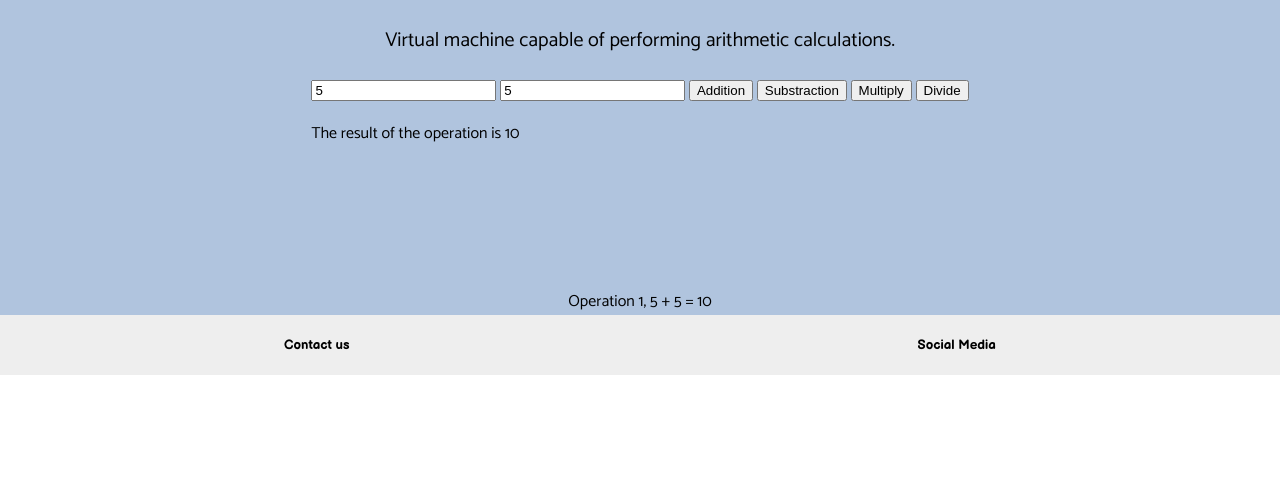
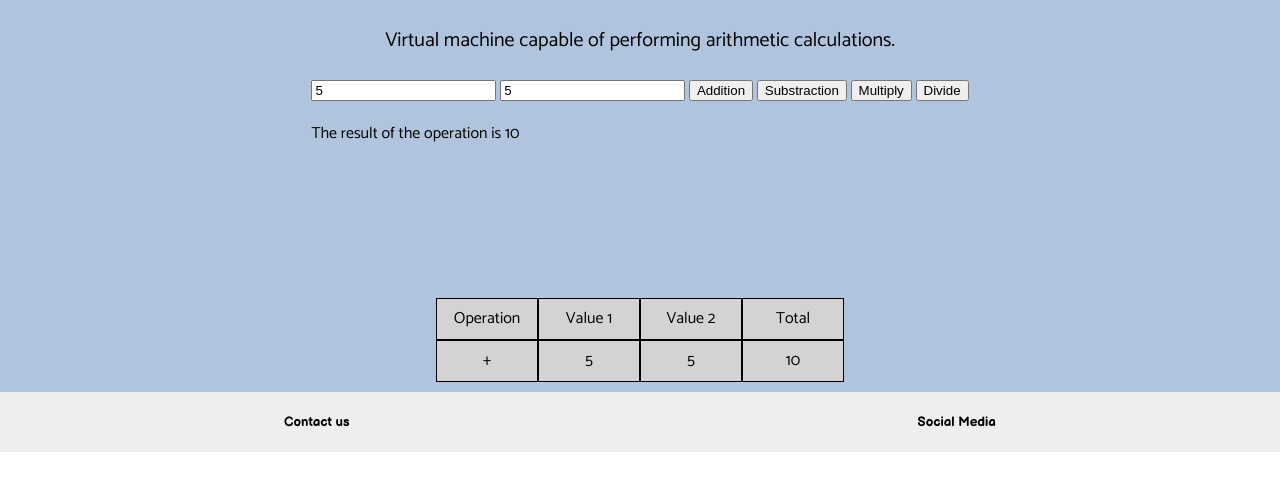
Before and after one commit to Cxrkeyb/Javascript-ProyectoFinal, a website: page pages/calculator.html in a window 1280 px wide. Both pictures are taken after typing "5", "5" into the empty fields and a click on the button "Addition". Shown: the part 281-772 px from the top of the page. Drawn offline with Linux system fonts and the light colour scheme.

Commit message:
Creación de tabla en calculator

```diff
--- a/js/functions.js
+++ b/js/functions.js
@@ -5,16 +5,36 @@ function getValues(){
     number2 = parseFloat(document.getElementById('valor2').value)
 }
 function addition(a,b){
-    total = a+b;
+    if(a - Math.floor(a) == 0){
+        total = (a+b);
+    }
+    else{
+        total = (a+b).toFixed(2);
+    }
 }
 function substraction(a,b){
-    total = a-b;
+    if(a - Math.floor(a) == 0){
+        total = (a-b);
+    }
+    else{
+        total = (a-b).toFixed(2);
+    }
 }
 function multiply(a,b){
-    total = a*b;
+    if(a - Math.floor(a) == 0){
+        total = (a*b);
+    }
+    else{
+        total = (a*b).toFixed(2);
+    }
 }
 function divide(a,b){
-    total = (a/b).toFixed(4);
+    if(a - Math.floor(a) == 0){
+        total = (a/b).toFixed(2);
+    }
+    else{
+        total = (a/b).toFixed(5);
+    }
 }
 
 // Funciones de la calculadora
@@ -33,10 +53,7 @@ function getStorageC(a){
         total: total
     }
     operation.push(calculated);
-    let div = document.createElement("div");
-    let text = document.createTextNode(`Operation ${index+1}, ${(operation[index]).number} ${(operation[index]).operator} ${(operation[index]).number2} = ${(operation[index]).total}`)
-    div.appendChild(text);
-    tableBeforeValues.appendChild(div)
+    valueBefore();
     index = index + 1;
     operation = JSON.stringify(operation);
     sessionStorage.setItem('OCalculated', operation)
@@ -71,6 +88,36 @@ function divideC(){
     calculator.appendChild(paragraph);
     getStorageC("/");
 }
+function valueBefore(){
+    let divTable = document.createElement("div");
+    operatorD = document.createElement("div");
+    value1D = document.createElement("div");
+    value2D = document.createElement("div");
+    totalD = document.createElement("div");
+    operatorP = document.createElement("p");
+    value1P = document.createElement("p");
+    value2P = document.createElement("p");
+    totalP = document.createElement("p");
+    operatorP.innerHTML = (operation[index]).operator
+    // let text = document.createTextNode(`Operation ${index+1}( ${(operation[index]).number} ${(operation[index]).operator} ${(operation[index]).number2} = ${(operation[index]).total})`);
+    operatorD.appendChild(operatorP)
+    operatorD.classList.toggle('tableInside')
+    value1P.innerHTML = (operation[index]).number
+    value1D.appendChild(value1P)
+    value1D.classList.toggle('tableInside')
+    value2P.innerHTML = (operation[index]).number2
+    value2D.appendChild(value2P)
+    value2D.classList.toggle('tableInside')
+    totalP.innerHTML = (operation[index]).total
+    totalD.appendChild(totalP)
+    totalD.classList.toggle('tableInside')
+    divTable.appendChild(operatorD)
+    divTable.appendChild(value1D)
+    divTable.appendChild(value2D)
+    divTable.appendChild(totalD)
+    tableBeforeValues.appendChild(divTable)
+    divTable.classList.toggle('tableGeneral')
+}
 
 // Funciones de cambios de medidas
 function measureMeters(){
--- a/js/variables.js
+++ b/js/variables.js
@@ -15,10 +15,19 @@ let calculation;
 // Obteniendo variables desde ids del HTML
 // Variables de la calculadora
 let calculator = document.getElementById("calculator")
+let tableGeneral = document.getElementsByClassName("tableGeneral")
 let btn_addition = document.getElementById('addition');
 let btn_substraction = document.getElementById("substraction");
 let btn_multiply = document.getElementById("multiply");
 let btn_divide = document.getElementById("divide");
+let operatorD;
+let value1D;
+let value2D;
+let totalD;
+let operatorP;
+let value1P;
+let value2P;
+let totalP;
 
 
 // Variables de conversor de medidas
--- a/pages/calculator.html
+++ b/pages/calculator.html
@@ -46,7 +46,14 @@
             <button type="button" id="divide">Divide</button>
         </form>
     </div>
-    <div id="tableBeforeValues" class="tableBeforeValues"></div>
+    <div id="tableBeforeValues" class="tableBeforeValues">
+        <div class="tableGeneral">
+            <div class="tableInside">Operation</div>
+            <div class="tableInside">Value 1</div>
+            <div class="tableInside">Value 2</div>
+            <div class="tableInside">Total</div>
+        </div>
+    </div>
     <footer class="footerFlex">
         <a>
             <h5>Contact us</h2>
--- a/scss/_calculator.scss
+++ b/scss/_calculator.scss
@@ -10,6 +10,19 @@
     justify-content: center;
     align-items: center;
     flex-direction: column;
+    padding: 10px;
+}
+.tableGeneral{
+    display: flex;
+    flex-direction: row;
+}
+.tableInside{
+    width: 100px;
+    height: 40px;
+    border: 1px solid black;
+    display: flex;
+    justify-content: center;
+    align-items: center;
 }
 .btn{
     width: 200px;
--- a/scss/_colores.scss
+++ b/scss/_colores.scss
@@ -3,10 +3,14 @@ $titulos: #ff0000;
 $titulos2: #161112;
 $cards: #9441ad;
 $bg2: lightsteelblue;
+$bgT: lightgray;
 
 
 .navFlex{
     background-color: $colorbase;
+}
+.tableInside{
+    background-color:lightgray;
 }
 .navFlex a h2{
     color: $titulos2;
```
Also changed, not shown: css/style.css.
